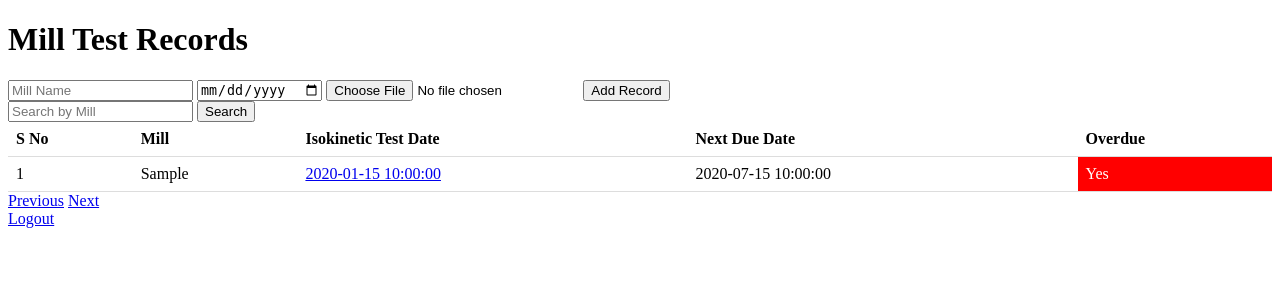
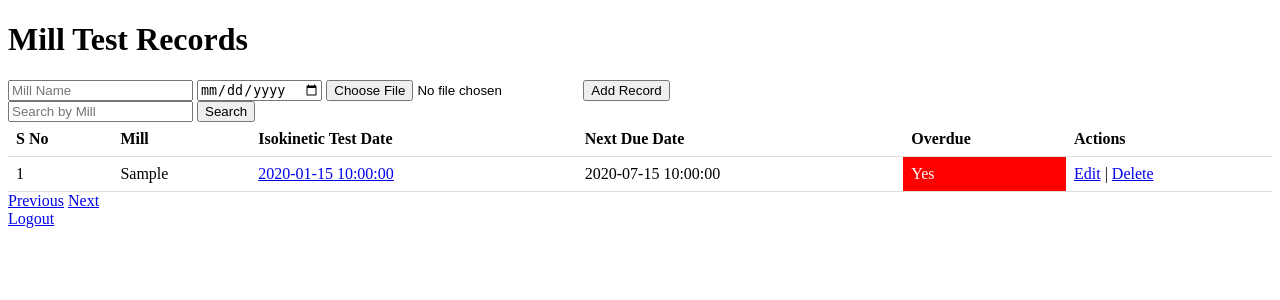
Before and after one commit to rsrajput/mill_isok_reports, a PHP site: page /dashboard.php in a window 1280 px wide. Shown: the top 300 px of the page. Run offline with PHP 8.4, Linux system fonts and the light colour scheme; the visitor is signed in with stand-in values (Sample User, id 1); tables that the repository leaves empty or names only in its code hold one stand-in row (values such as "Sample post").

Commit message:
dashboard.php updated
The file that needs to be updated is:

📄 dashboard.php
This file is modified to:
✅ Make "Isokinetic Test Date" a hyperlink to the uploaded report.
✅ Highlight missing reports with a light red background.
✅ Add Edit and Delete buttons (for registered users).

📄 Database Update
Run the following SQL query in phpMyAdmin or MySQL CLI to modify the database schema:

sql
Copy
Edit
ALTER TABLE mill_tests MODIFY COLUMN report_path VARCHAR(255) NULL;
Other Notes:
Ensure you have a folder named uploads/ in your project root with write permissions for file uploads.

```diff
--- a/dashboard.php
+++ b/dashboard.php
@@ -17,12 +17,22 @@ if ($_SERVER['REQUEST_METHOD'] == 'POST' && isset($_POST['mill']) && isset($_POS
         mkdir($uploadDir, 0777, true);
     }
 
-    $fileName = time() . '_' . basename($_FILES['report']['name']);
-    $filePath = $uploadDir . $fileName;
-    move_uploaded_file($_FILES['report']['tmp_name'], $filePath);
+    $fileName = $_FILES['report']['name'] ? time() . '_' . basename($_FILES['report']['name']) : null;
+    $filePath = $fileName ? $uploadDir . $fileName : null;
+    if ($filePath) {
+        move_uploaded_file($_FILES['report']['tmp_name'], $filePath);
+    }
 
     $stmt = $pdo->prepare("INSERT INTO mill_tests (mill, test_date, report_path) VALUES (?, ?, ?)");
     $stmt->execute([$mill, $test_date, $filePath]);
+    header("Location: dashboard.php");
+    exit;
+}
+
+// Handle record deletion
+if (isset($_GET['delete']) && is_numeric($_GET['delete'])) {
+    $stmt = $pdo->prepare("DELETE FROM mill_tests WHERE id = ?");
+    $stmt->execute([$_GET['delete']]);
     header("Location: dashboard.php");
     exit;
 }
@@ -49,6 +59,7 @@ $results = $stmt->fetchAll();
         th { cursor: pointer; }
         .overdue-yes { background-color: red; color: white; }
         .overdue-no { background-color: green; color: white; }
+        .no-report { background-color: lightcoral; }
     </style>
 </head>
 <body>
@@ -57,7 +68,7 @@ $results = $stmt->fetchAll();
     <form method="post" enctype="multipart/form-data">
         <input type="text" name="mill" required placeholder="Mill Name">
         <input type="date" name="test_date" required>
-        <input type="file" name="report" accept="application/pdf" required>
+        <input type="file" name="report" accept="application/pdf">
         <button type="submit">Add Record</button>
     </form>
 
@@ -74,6 +85,7 @@ $results = $stmt->fetchAll();
                 <th>Isokinetic Test Date</th>
                 <th>Next Due Date</th>
                 <th>Overdue</th>
+                <th>Actions</th>
             </tr>
         </thead>
         <tbody>
@@ -81,10 +93,20 @@ $results = $stmt->fetchAll();
                 <tr>
                     <td><?= $sno++ ?></td>
                     <td><?= htmlspecialchars($row['mill']) ?></td>
-                    <td><a href="<?= htmlspecialchars($row['report_path']) ?>" target="_blank"> <?= $row['test_date'] ?> </a></td>
+                    <td>
+                        <a href="<?= htmlspecialchars($row['report_path'] ?? '#') ?>"
+                           target="_blank"
+                           class="<?= $row['report_path'] ? '' : 'no-report' ?>">
+                           <?= $row['test_date'] ?>
+                        </a>
+                    </td>
                     <td><?= $row['next_due_date'] ?></td>
                     <td class="<?= strtotime($row['next_due_date']) < time() ? 'overdue-yes' : 'overdue-no' ?>">
                         <?= strtotime($row['next_due_date']) < time() ? 'Yes' : 'No' ?>
+                    </td>
+                    <td>
+                        <a href="edit_record.php?id=<?= $row['id'] ?>">Edit</a> |
+                        <a href="dashboard.php?delete=<?= $row['id'] ?>" onclick="return confirm('Are you sure?')">Delete</a>
                     </td>
                 </tr>
             <?php endforeach; ?>
```
